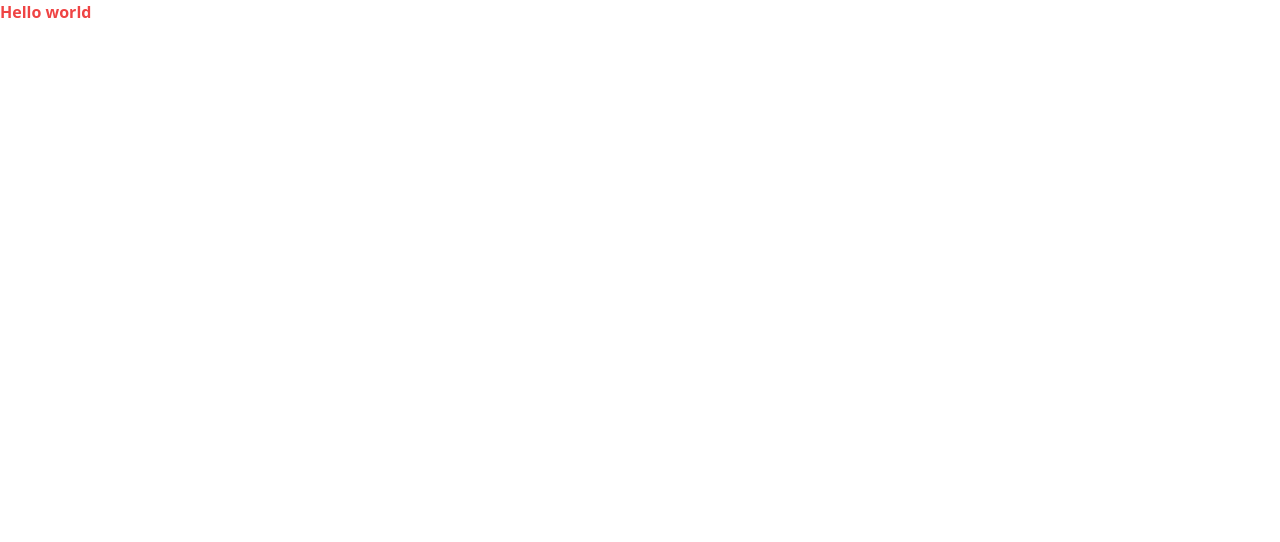
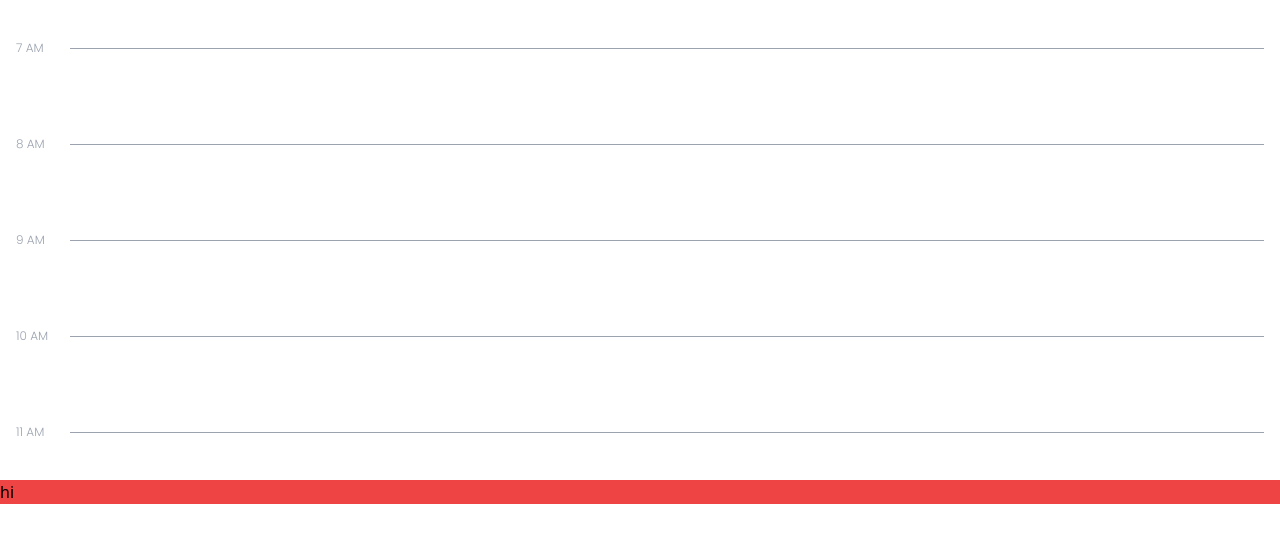
Before and after one commit to g-raman/uoEnroll, a React (Vite) app: page / in a window 1280 px wide. Shown: the top 542 px of the page. Built offline with nearby package versions, Linux system fonts and the light colour scheme.

Commit message:
feat: add basic calendar day

```diff
--- a/src/App.jsx
+++ b/src/App.jsx
@@ -1,5 +1,12 @@
+import CalendarDay from './components/CalendarDay';
+
 function App() {
-  return <h1 className="font-bold text-red-500">Hello world</h1>;
+  return (
+    <div className="h-dvh w-dvw">
+      <CalendarDay />
+      <div className="bg-red-500">hi</div>
+    </div>
+  );
 }
 
 export default App;
--- /dev/null
+++ b/src/components/CalendarDay.jsx
@@ -0,0 +1,18 @@
+const CalendarDay = () => {
+  return (
+    <div className="flex h-[60%] w-full flex-col overflow-scroll px-4 py-12">
+      {Array.from({ length: 12 }).map((_, i) => {
+        return (
+          <div className="flex w-full justify-between" key={i}>
+            <span className="w-14 font-poppins text-xs font-light leading-[0] text-gray-400">
+              {(i + 7) % 12 == 0 ? 12 : (i + 7) % 12} AM
+            </span>
+            <div className="h-24 w-full border-t-[1px] border-t-gray-400"></div>
+          </div>
+        );
+      })}
+    </div>
+  );
+};
+
+export default CalendarDay;
```
